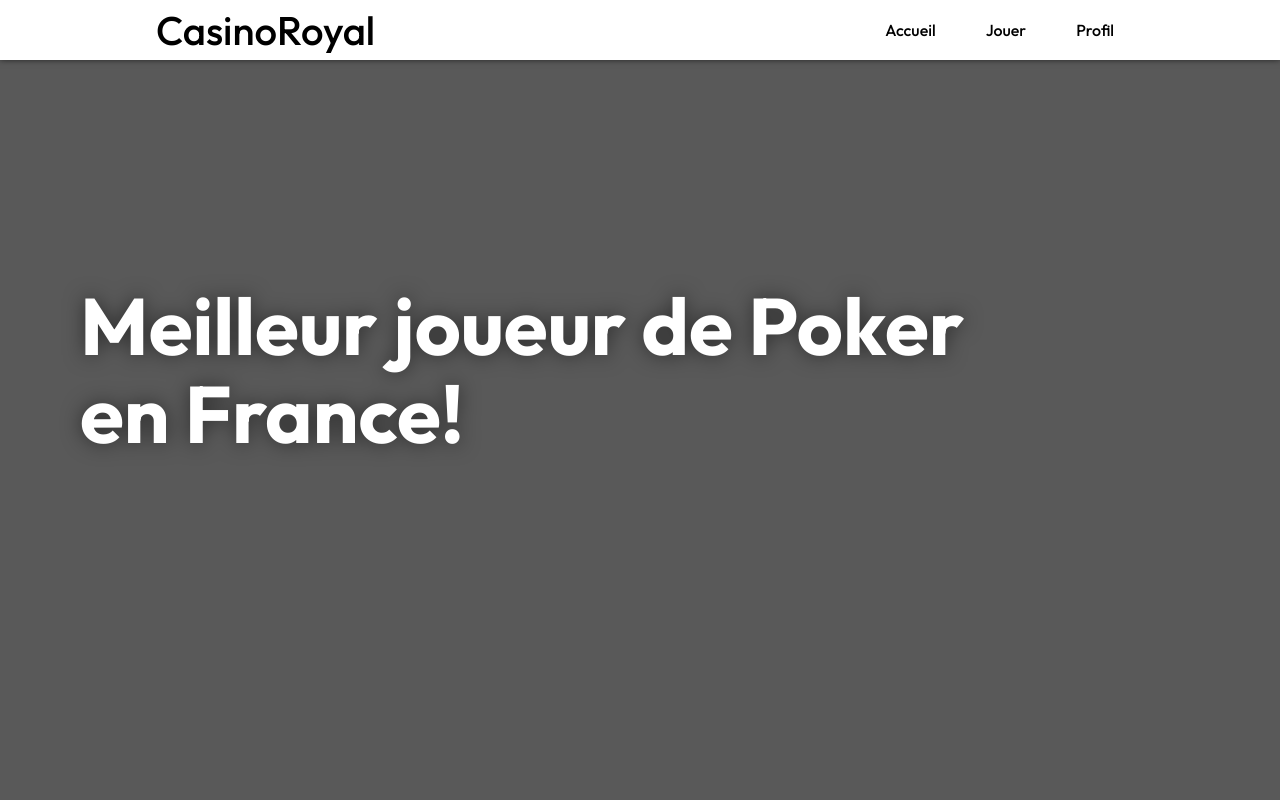
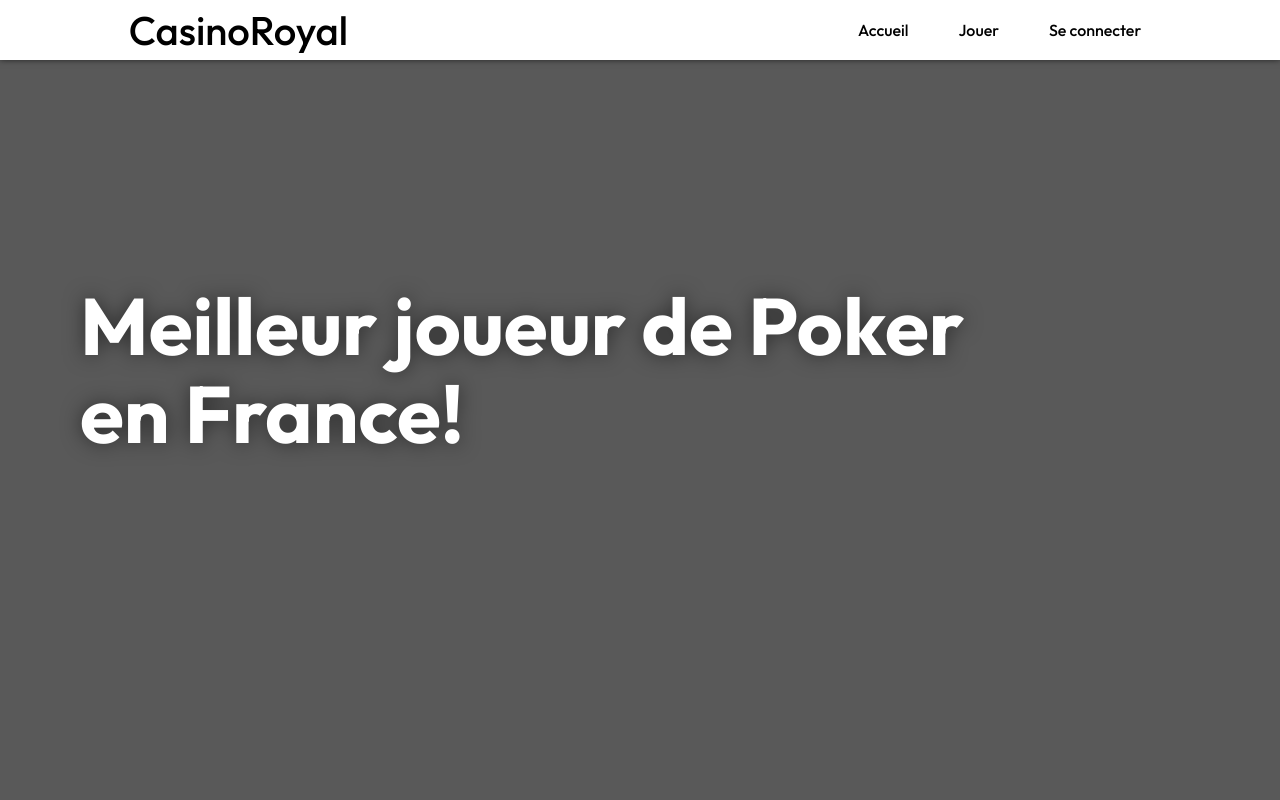
Before and after one commit to Beehnood/front-poker, a React (Vite) app in the folder front-poker-api/: page / in a window 1280 px wide. Shown: the top 800 px of the page. Built offline with nearby package versions, Linux system fonts and the light colour scheme; a web font is replaced by a local one.

Commit message:
Changement dans le menu (doit detecter si l'utilisateur est connecté ou pas)

```diff
--- a/front-poker-api/src/MenuBureau.tsx
+++ b/front-poker-api/src/MenuBureau.tsx
@@ -2,6 +2,9 @@ import React, { useState } from 'react';
 import './menu.css';
 
 const MenuBureau = () => {
+    // TODO: Replace this with real authentication logic
+    const [isLoggedIn] = useState(false);
+
     return (
         <header className="menu-bureau-header">
             <div className="menu-bureau-logo">
@@ -15,9 +18,26 @@ const MenuBureau = () => {
                     <li>
                         <a href='/game'>Jouer</a>
                     </li>
+                    {isLoggedIn ? (
+                        <>
+                            <li>
+                                <a href='/profile'>Mon profile</a>
+                            </li>
+                            <li>
+                                <a href='/logout'>Se déconnecter</a>
+                            </li>
+                        </>
+                    ) : (
+                        <li>
+                            <a href='/connexion'>Se connecter</a>
+                        </li>
+                    )}
+                    {/* <li>
+                        <a href='/connexion'>Se connecter</a>
+                    </li>
                     <li>
-                        <a href='/connexion'>Profil</a>
-                    </li>
+                        <a href='/logout'>Se déconnecter</a>
+                    </li> */}
                 </ul>
             </nav>
         </header>
```
